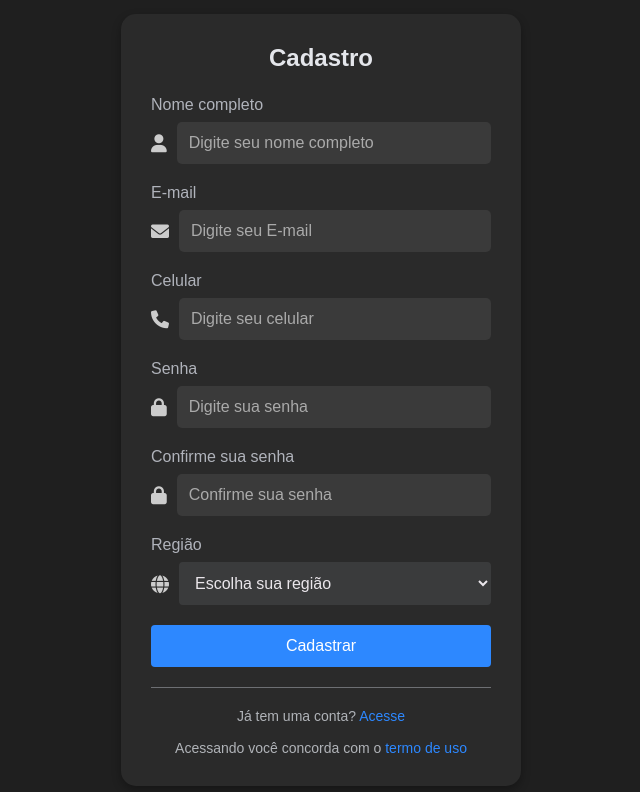
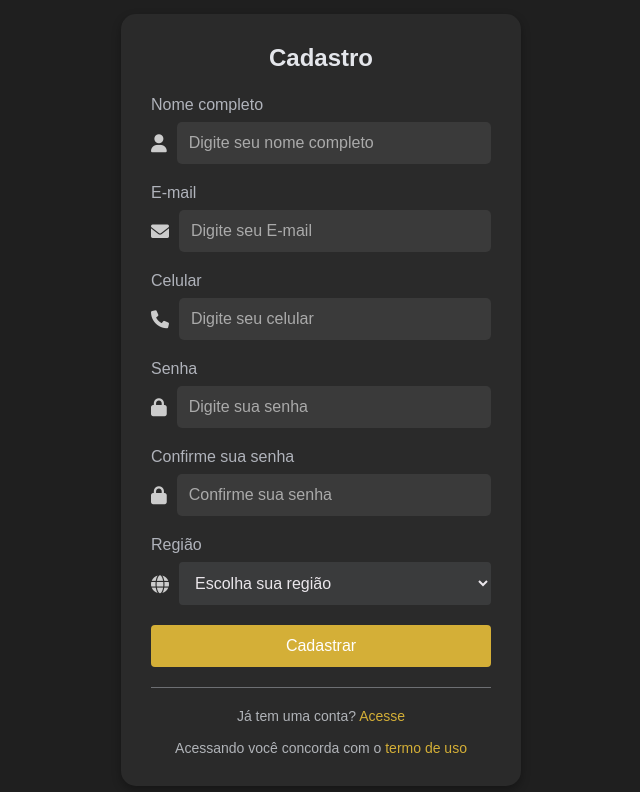
Before and after one commit to Derickcsantos/TCC_PROJETO, a website: page FrontEnd/Views/Cadastro_cliente/Cadastro_cliente.html in a window 1280 px wide. Shown: the whole page, without its empty margins (319-959 px from the left). Drawn offline with Linux system fonts and the light colour scheme; files that its build step writes are made by us from their sources; files whose address does not match are found by name.

Commit message:
Update Cadastro_cliente.css

```diff
--- a/FrontEnd/Views/Cadastro_cliente/Cadastro_cliente.css
+++ b/FrontEnd/Views/Cadastro_cliente/Cadastro_cliente.css
@@ -110,7 +110,7 @@ h2 {
 .btn{
     width: 100%;
     padding: 0.75rem;
-    background-color: #2D88FF;
+    background-color: rgb(212, 175, 55);
     border: none;
     border-radius: 4px;
     color: white;
@@ -119,7 +119,7 @@ h2 {
 }
 
 .btn:hover{
-    background-color: #1877F2;
+    background-color:rgb(212, 175, 55);
 }
 
 .footer-text, .terms-text{
@@ -130,7 +130,7 @@ h2 {
 }
 
 .footer-text a, .terms-text a{
-    color: #2D88FF;
+    color: rgb(212, 175, 55);
     text-decoration: none;
 }
 
```
